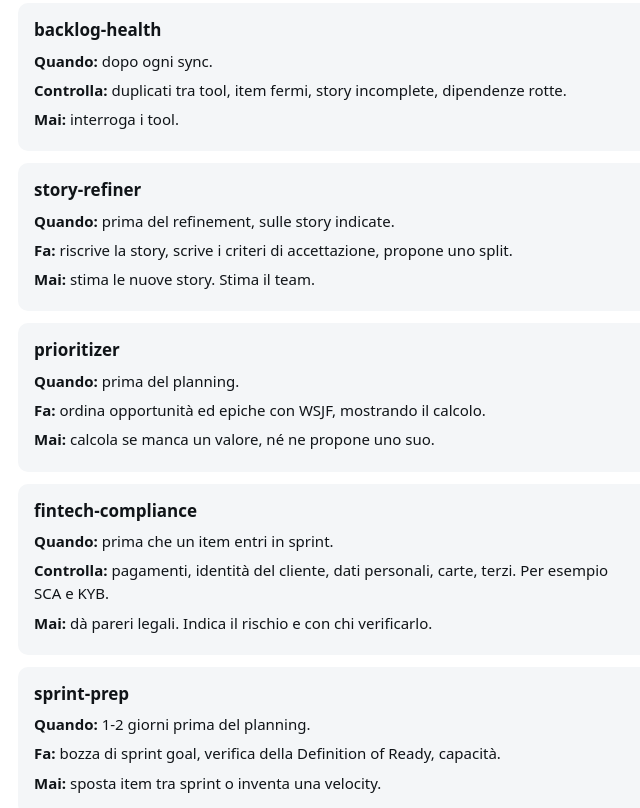
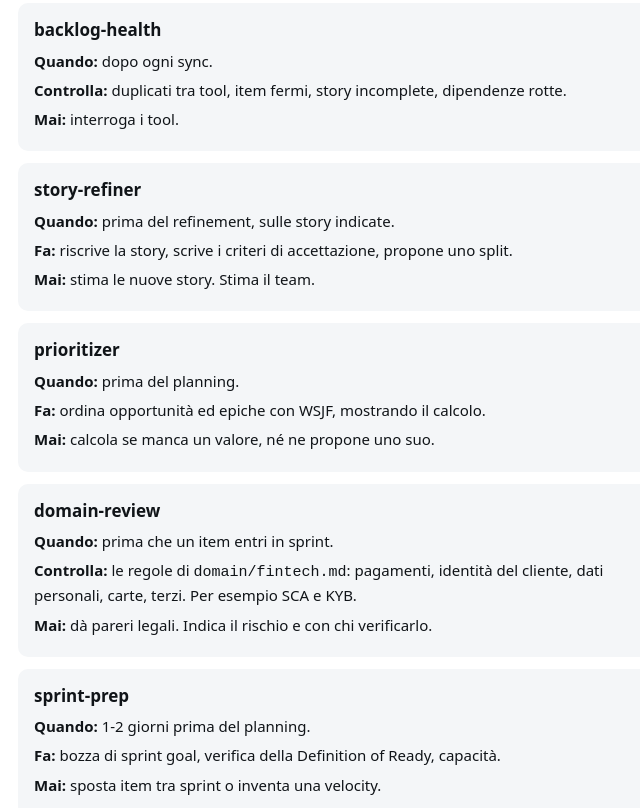
Before and after one commit to Surfab/po-backlog-agents, a plain HTML site: page docs/index.html in a window 1280 px wide. Shown: the part 2497-3305 px from the top of the page, without its empty margins (306-946 px from the left). Drawn offline with Linux system fonts and the light colour scheme.

Commit message:
La demo Conto Business passa a domain-review
fintech-compliance spostato in archivio/agents/. La demo usa una copia di
domain-review con le regole di domain/fintech.md, identico al file del
plugin. story-refiner e sprint-prep rimandano a domain-review. Aggiornati
CLAUDE.md, README, guide, pagina interattiva, attese dei test e CHANGELOG.

Co-Authored-By: Claude Opus 5.5 <noreply@anthropic.com>

```diff
--- a/docs/index.html
+++ b/docs/index.html
@@ -228,7 +228,7 @@ footer{padding:36px 0 56px}
     </li>
 
     <li>
-      <button type="button" class="node" aria-expanded="false" aria-controls="p-agents"><span><b class="it">5 agenti di analisi</b><b class="en">5 analysis agents</b><small>backlog-health, story-refiner, prioritizer, fintech-compliance, sprint-prep</small></span><span class="ic" aria-hidden="true">+</span></button>
+      <button type="button" class="node" aria-expanded="false" aria-controls="p-agents"><span><b class="it">5 agenti di analisi</b><b class="en">5 analysis agents</b><small>backlog-health, story-refiner, prioritizer, domain-review, sprint-prep</small></span><span class="ic" aria-hidden="true">+</span></button>
       <div class="panel" id="p-agents" hidden>
         <dl class="it"><dt>Legge</dt><dd>Solo lo snapshot e le regole del progetto in CLAUDE.md.</dd><dt>Produce</dt><dd>Un report: sintesi, problemi Critico, Medio, Basso, azioni, dati mancanti.</dd><dt>Non fa mai</dt><dd>Interrogare i tool, scrivere sui tool, usare un valore suo se ne manca uno.</dd></dl>
         <dl class="en"><dt>Reads</dt><dd>Only the snapshot and the project rules in CLAUDE.md.</dd><dt>Produces</dt><dd>A report: summary, Critical, Medium, Low problems, actions, missing data.</dd><dt>Never</dt><dd>Queries the tools, writes to the tools, uses a value of its own when one is missing.</dd></dl>
@@ -295,9 +295,9 @@ footer{padding:36px 0 56px}
       <p class="it"><span class="lab">Quando:</span> prima del planning.</p><p class="en"><span class="lab">When:</span> before planning.</p>
       <p class="it"><span class="lab">Fa:</span> ordina opportunità ed epiche con WSJF, mostrando il calcolo.</p><p class="en"><span class="lab">Does:</span> ranks opportunities and epics with WSJF, showing the calculation.</p>
       <p class="it"><span class="lab">Mai:</span> calcola se manca un valore, né ne propone uno suo.</p><p class="en"><span class="lab">Never:</span> computes when a value is missing, or proposes one of its own.</p></article>
-    <article class="card"><h3>fintech-compliance</h3>
+    <article class="card"><h3>domain-review</h3>
       <p class="it"><span class="lab">Quando:</span> prima che un item entri in sprint.</p><p class="en"><span class="lab">When:</span> before an item enters a sprint.</p>
-      <p class="it"><span class="lab">Controlla:</span> pagamenti, identità del cliente, dati personali, carte, terzi. Per esempio SCA e KYB.</p><p class="en"><span class="lab">Checks:</span> payments, customer identity, personal data, cards, third parties. For example SCA and KYB.</p>
+      <p class="it"><span class="lab">Controlla:</span> le regole di <code>domain/fintech.md</code>: pagamenti, identità del cliente, dati personali, carte, terzi. Per esempio SCA e KYB.</p><p class="en"><span class="lab">Checks:</span> the rules in <code>domain/fintech.md</code>: payments, customer identity, personal data, cards, third parties. For example SCA and KYB.</p>
       <p class="it"><span class="lab">Mai:</span> dà pareri legali. Indica il rischio e con chi verificarlo.</p><p class="en"><span class="lab">Never:</span> gives legal advice. It names the risk and who to check it with.</p></article>
     <article class="card"><h3>sprint-prep</h3>
       <p class="it"><span class="lab">Quando:</span> 1-2 giorni prima del planning.</p><p class="en"><span class="lab">When:</span> 1-2 days before planning.</p>
```
Also changed, not shown: 13 other files.
